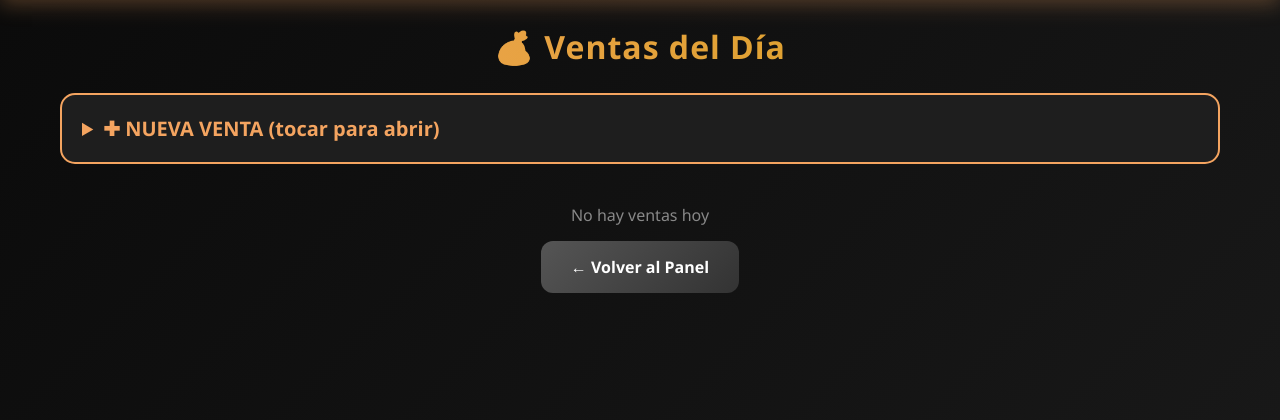
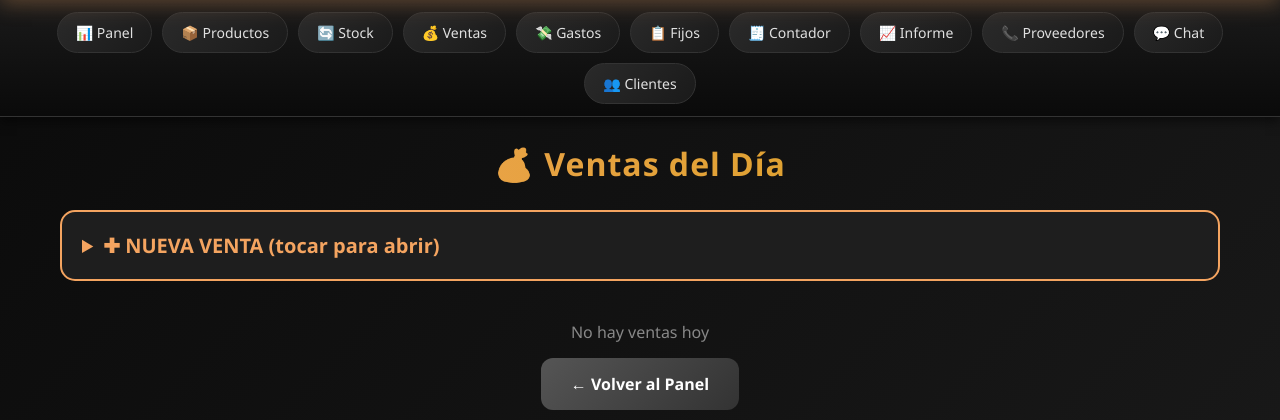
Before and after one commit to MDKShawarma/mdk-sistema, a Flask app: page /ventas in a window 1280 px wide. Shown: the part 115-535 px from the top of the page. Run offline with Flask 3, Linux system fonts and the light colour scheme; a user stored in the database is signed in; data comes from the database, SQL or seed files in the repository; data that the repository does not hold is empty.

Commit message:
Arreglar boton Volver al Panel y agregar Menu Empleado en ventas

```diff
--- a/templates/ventas.html
+++ b/templates/ventas.html
@@ -97,6 +97,7 @@ select, .input-campo { width: 100%; padding: 12px; background: #1a1a1a; color: w
 #btn-origen-pedidosya.origen-activo { border-color: #ff9800; color: #ff9800; box-shadow: 0 0 15px rgba(255, 152, 0, 0.4); }
 @media print {
 .header { display: none !important; }
+.menu { display: none !important; }
 .content { display: none !important; }
 .comanda-container {
 display: block !important; position: static !important;
@@ -134,6 +135,30 @@ page-break-inside: avoid !important;
 </div>
 <div class="header-subtitle">Ventas</div>
 </div>
+
+<div class="menu">
+{% if empleado %}
+<a href="/empleado">👨‍🍳 Menú Empleado</a>
+<a href="/ventas">💰 Ventas</a>
+<a href="/productos">📦 Productos</a>
+<a href="/stock">🔄 Stock</a>
+<a href="/gastos">💸 Gastos</a>
+<a href="/cierre_caja">🔒 Cierre de Caja</a>
+{% else %}
+<a href="/">📊 Panel</a>
+<a href="/productos">📦 Productos</a>
+<a href="/stock">🔄 Stock</a>
+<a href="/ventas">💰 Ventas</a>
+<a href="/gastos">💸 Gastos</a>
+<a href="/gastos_fijos">📋 Fijos</a>
+<a href="/contador">🧾 Contador</a>
+<a href="/informe">📈 Informe</a>
+<a href="/proveedores">📞 Proveedores</a>
+<a href="/chat">💬 Chat</a>
+<a href="/clientes">👥 Clientes</a>
+{% endif %}
+</div>
+
 {% if comanda %}
 <div class="comanda-container" id="comanda-container">
 <div class="comanda">
@@ -304,7 +329,7 @@ Vuelva pronto 🙏
 <p style="text-align: center; color: #888; margin-top: 40px;">No hay ventas hoy</p>
 {% endif %}
 <div style="text-align: center; margin-top: 30px;">
-<a href="/" style="background: linear-gradient(135deg, #555, #333); color: white; padding: 15px 30px; border-radius: 12px; text-decoration: none; font-weight: bold;">
+<a href="{% if empleado %}/empleado{% else %}/{% endif %}" style="background: linear-gradient(135deg, #555, #333); color: white; padding: 15px 30px; border-radius: 12px; text-decoration: none; font-weight: bold;">
 ← Volver al Panel
 </a>
 </div>
@@ -598,12 +623,6 @@ console.error('Error:', err);
 alert('Error al obtener el pedido');
 });
 }
-function centrarTexto(txt, ancho) {
-txt = String(txt).substring(0, ancho);
-const esp = ancho - txt.length;
-const izq = Math.floor(esp / 2);
-return ' '.repeat(izq) + txt + ' '.repeat(esp - izq);
-}
 function generarYEnviarARawBT(pedido) {
 const ESC = '\x1b';
 const GS = '\x1d';
```
